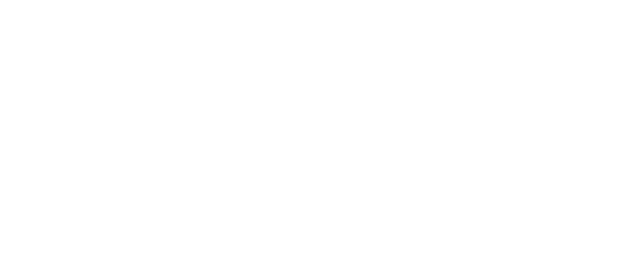
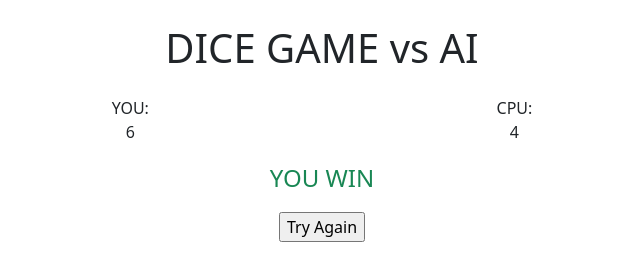
Before and after one commit to simopucci/js-mail-dadi, a plain HTML site: page Dadi/index.html in a window 1280 px wide. Shown: the whole page, without its empty margins (318-958 px from the left). Drawn offline with nearby package versions, Linux system fonts and the light colour scheme.

Commit message:
feat: add Dice exercise html js

```diff
--- a/Dadi/index.html
+++ b/Dadi/index.html
@@ -3,7 +3,7 @@
 <head>
     <meta charset="UTF-8">
     <meta name="viewport" content="width=device-width, initial-scale=1">
-    <title>Document</title>
+    <title>JS Dadi</title>
 
     <!-- Link Font Awesome -->
     <!-- <link rel="stylesheet" href="https://cdnjs.cloudflare.com/ajax/libs/font-awesome/6.5.0/css/all.min.css" integrity="sha512-Avb2QiuDEEvB4bZJYdft2mNjVShBftLdPG8FJ0V7irTLQ8Uo0qcPxh4Plq7G5tGm0rU+1SPhVotteLpBERwTkw==" crossorigin="anonymous" referrerpolicy="no-referrer" /> -->
@@ -21,9 +21,23 @@
     <script type="text/JavaScript" src="./js/main.js" defer></script>
 </head>
 <body>
+    <h1 class="text-center my-4">DICE GAME vs AI</h1>
+    <div class="container">
+        <div class="d-flex justify-content-evenly mb-3">
+            <div>
+                YOU: <div id="user-number" class="text-center"></div>
+            </div>
+            <div>
+                CPU: <div id="cpu-number" class="text-center"></div>
+            </div>
+        </div>
 
+        <div id="result" class="text-center mb-3 fs-4"></div>
 
-
+        <div class="d-flex justify-content-center">
+            <input type="button" onclick="window.location.reload();" value="Try Again">
+        </div>
+    </div>
 
     <!-- Link Bootstrap JavaScript -->
     <script src="https://cdn.jsdelivr.net/npm/bootstrap@5.3.2/dist/js/bootstrap.bundle.min.js" integrity="sha384-C6RzsynM9kWDrMNeT87bh95OGNyZPhcTNXj1NW7RuBCsyN/o0jlpcV8Qyq46cDfL" crossorigin="anonymous"></script>
--- a/Dadi/js/main.js
+++ b/Dadi/js/main.js
@@ -0,0 +1,25 @@
+const userNumber = document.getElementById('user-number');
+const cpuNumber = document.getElementById('cpu-number');
+const resultElement = document.getElementById('result');
+
+const userRandom = Math.floor(Math.random() * 6 + 1);
+console.log(userRandom);
+userNumber.innerHTML = `${userRandom}`;
+const cpuRandom = Math.floor(Math.random() * 6 + 1);
+console.log(cpuRandom);
+cpuNumber.innerHTML = `${cpuRandom}`;
+
+if (userRandom > cpuRandom) {
+    resultElement.innerHTML = `YOU WIN`;
+    resultElement.classList.add('text-success');
+    resultElement.classList.remove('text-danger');
+} else if (cpuRandom > userRandom) {
+    resultElement.innerHTML = `YOU LOSE`;
+    resultElement.classList.add('text-danger');
+    resultElement.classList.remove('text-success');
+} else {
+    resultElement.innerHTML = `TIE`;
+    resultElement.classList.add('text-primary');
+    resultElement.classList.remove('text-danger');
+    resultElement.classList.remove('text-success');
+}
```
Also changed, not shown: 1 other file.
